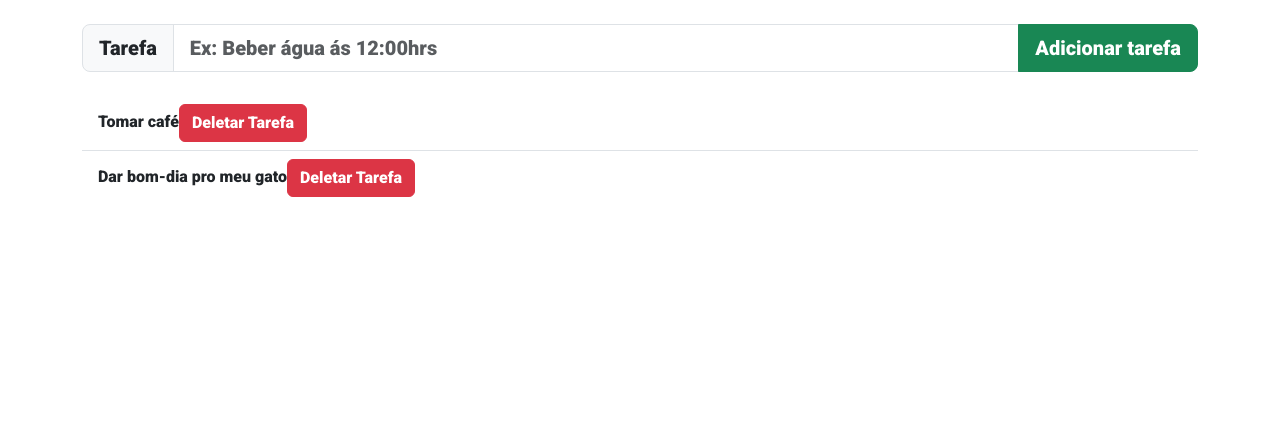
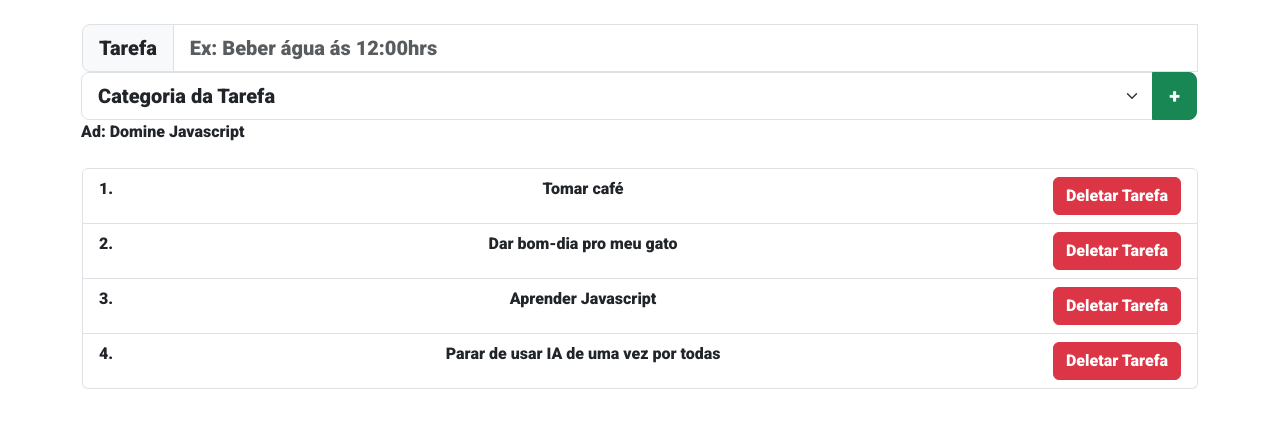
Before and after one commit to Patrikol4/todojs, a plain HTML site: page index.html in a window 1280 px wide. Drawn offline with nearby package versions, Linux system fonts and the light colour scheme.

Commit message:
fixing layout

```diff
--- a/index.html
+++ b/index.html
@@ -22,17 +22,36 @@
 <body>
 	<div class="container">
 		<div id="app">
-		<br/>
+			<br />
 			<div class="input-group input-group-lg">
 				<span class="input-group-text" id="inputGroup-sizing-lg">Tarefa</span>
 				<input type="text" name="todoText" class="form-control" aria-label="ad"
-					aria-describedby="inputGroup-sizing-lg" placeholder="Ex: Beber água ás 12:00hrs">
-				<button class="btn btn-success">Adicionar tarefa</button>
+					aria-describedby="inputGroup-sizing-lg" placeholder="Ex: Beber água ás 12:00hrs" />
+				<br />
+
+
+				<div class="input-group input-group-lg">
+					<select class="form-select" aria-label="Default select example">
+						<option selected>Categoria da Tarefa</option>
+						<option value="1">Trabalho</option>
+						<option value="2">Estudo</option>
+						<option value="3">Lazer</option>
+					</select>
+						<button class="btn btn-success ">+ </button>
+				</div>
+
+				<div>
+					<div class="d-grid justify-center" role="group">
+						Ad: Domine Javascript
+					</div>
+				</div>
 			</div>
 
-			<br/>
 
-				<ul class="list-group list-group-flush">
+
+			<br />
+
+			<ul class="list-group list-group-numbered">
 			</ul>
 
 
--- a/todos.js
+++ b/todos.js
@@ -6,16 +6,19 @@ var deleteBtnElement = document.querySelector('#app a')
 var todos = [
 	'Tomar café',
 	'Dar bom-dia pro meu gato',
-	];
+	'Aprender Javascript',
+	'Parar de usar IA de uma vez por todas'
+];
 
-function renderTodos(){
+function renderTodos() {
 
 	listElement.innerHTML = '';
 
-	for(todo of todos){
+	for (todo of todos) {
 		// ele cria o link da lista
 		var todoElement = document.createElement('li');
-		todoElement.classList.add('list-group-item')
+		todoElement.classList.add('list-group-item', 'd-flex', 'justify-content-between', 'align-items-start')
+
 		var todoText = document.createTextNode(todo); // cria o texto da lista
 
 		var linkElement = document.createElement('button'); // cria o elemento do link do item
@@ -38,9 +41,12 @@ function renderTodos(){
 
 renderTodos();
 
-function addTodo(){
+function addTodo() {
 	var todoText = inputElement.value;
-
+	if (!inputElement.value) {
+		alert("Você precisa descrever sua tarefa.")
+		return console.log("Todo não criado devido a falta de descrição.")
+	}
 	todos.push(todoText);
 	todoText = inputElement.value = '';
 	renderTodos();
@@ -48,7 +54,7 @@ function addTodo(){
 
 buttonElement.onclick = addTodo;
 
-function deleteTodo(pos){
+function deleteTodo(pos) {
 
 	todos.splice(pos, 1);
 	renderTodos();
```
Also changed, not shown: 1 other file.
